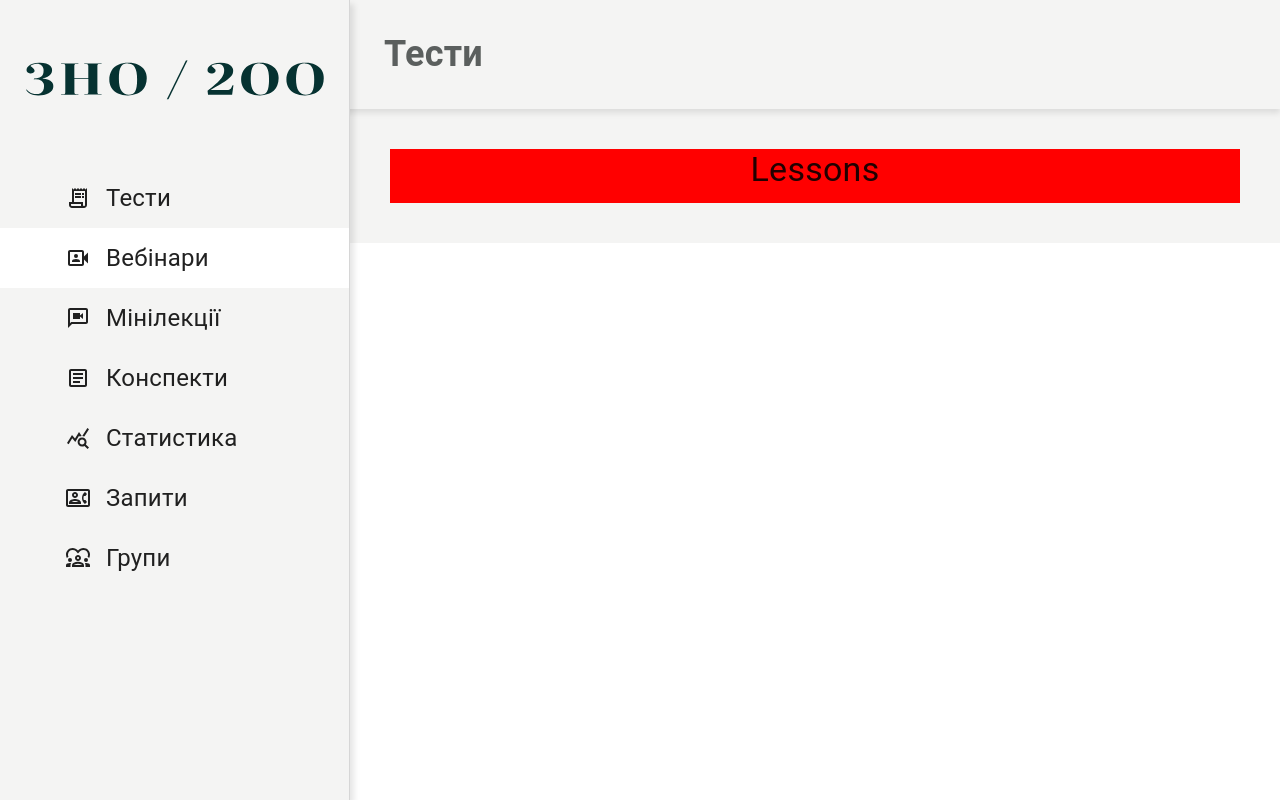
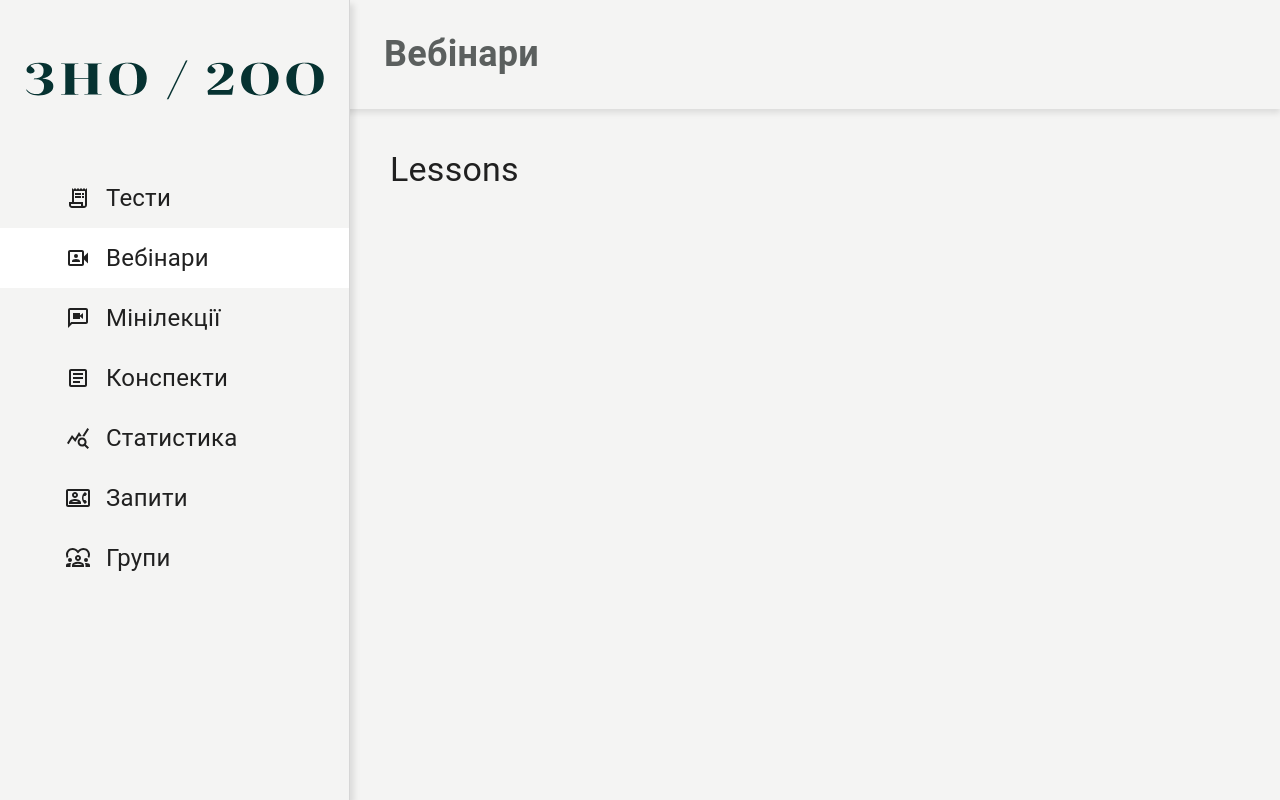
Before and after one commit to ShakunIlya74/znona200_fe, a React (Create React App) app: page /webinars in a window 1280 px wide. Built offline with nearby package versions, Linux system fonts and the light colour scheme; no server answers.

Commit message:
flex grow the box to te 100vh

```diff
--- a/src/App.tsx
+++ b/src/App.tsx
@@ -18,8 +18,50 @@ const isAuthenticated = true; // Set to `true` for logged-in state
 
 const withLayout = (Component: React.ComponentType) => () => (
   <>
-    <Header />
-    <Component />
+    <Box sx={{ display: 'flex', flexDirection: 'column', height: '100vh', backroundcolor: '#f4f4f3' }}>
+      <Header />
+      <Box sx={{ flex: 1, height: '100%', }}>
+        <Box
+          sx={{
+            display: 'flex',
+            flexDirection: 'column',
+            backgroundColor: '#f4f4f3',
+            flex: 1, // Allow this container to grow and fill the available space
+            height: '100%', // Use the full height of the viewport
+          }}
+        >
+          <Box
+            sx={{
+              display: 'flex',
+              flexDirection: 'row',
+              width: '100%',
+              flex: 1,
+            }}
+          >
+            <Box
+              sx={{
+                minWidth: { md: '350px', xs: 0 },
+                // Use flex "none" if you don’t want this side panel to grow
+                flex: 'none',
+                backgroundColor: 'white',
+              }}
+            >
+              {/* Side content goes here */}
+            </Box>
+            <Box
+              sx={{
+                width: '100%',
+                p: 5,
+                flex: 1, // This area fills the rest of the space
+              }}
+            >
+              <Component />
+            </Box>
+          </Box>
+        </Box>
+
+      </Box>
+    </Box>
   </>
 );
 
@@ -59,7 +101,7 @@ const App: React.FC = () => {
     },
     {
       path: '/login',
-      element: <LoginPage  setLoggedIn={setLoggedIn} />,
+      element: <LoginPage setLoggedIn={setLoggedIn} />,
     },
     {
       path: '/menu',
--- a/src/components/Header.tsx
+++ b/src/components/Header.tsx
@@ -24,6 +24,17 @@ import ArticleOutlinedIcon from '@mui/icons-material/ArticleOutlined';
 import QueryStatsOutlinedIcon from '@mui/icons-material/QueryStatsOutlined';
 import ContactPhoneOutlinedIcon from '@mui/icons-material/ContactPhoneOutlined';
 import Diversity1OutlinedIcon from '@mui/icons-material/Diversity1Outlined';
+
+// Add the dictionary for menu titles
+const menuTitles: Record<string, string> = {
+  tests: "Тести",
+  webinars: "Вебінари",
+  miniLectures: "Мінілекції",
+  notes: "Конспекти",
+  statistics: "Статистика",
+  queries: "Запити",
+  groups: "Групи"
+};
 
 function Header() {
   const theme = useTheme();
@@ -172,11 +183,11 @@ function Header() {
             backgroundColor: '#f4f4f3',
           }}
         >
-          <Typography
+          <Typography id='page-title'
             variant="h6"
             sx={{ fontSize: '36px', flexGrow: 1, color: '#5b5f5e', pl: { xs: 0, md: 40 } }}
           >
-            Тести
+            {menuTitles[selectedMenu]}
           </Typography>
 
           {/* Hamburger icon for mobile */}
--- a/src/pages/LessonsPage.tsx
+++ b/src/pages/LessonsPage.tsx
@@ -2,28 +2,14 @@ import React from 'react';
 import { Container, Box, Typography } from '@mui/material';
 
 const LessonsPage: React.FC = () => {
-  return (
-    <Box sx={{
-      display: 'flex', flexDirection: 'row',
-      alignItems: 'left'
-    }}>
-      <Box sx={{ display: 'flex', flexDirection: 'row', width: '100%', height: '100%' }}>
-        <Box sx={{ minWidth: {md:'350px', xs: 0}, height: '100%', backgroundColor: 'white' }}>
-        </Box>
-        <Box sx={{ width: '100%', height: '100%', backgroundColor: '#f4f4f3', p: 5 }}>
-          <Box sx={{
-            display: 'flex', flexDirection: 'column',
-            alignItems: 'center', justifyContent: 'center', width: '100%', height: '100%',
-            backgroundColor: 'red'
-          }}>
+    return (
+        <>
             <Typography variant="h4" gutterBottom>
-              Lessons
+                Lessons
             </Typography>
-          </Box>
-        </Box>
-      </Box>
-    </Box>
-  );
+            {/* More content can go here */}
+        </>
+    );
 };
 
 export default LessonsPage;
--- a/src/pages/TestsPage.tsx
+++ b/src/pages/TestsPage.tsx
@@ -1,23 +1,14 @@
 import React from 'react';
-import { Container, Box, Typography } from '@mui/material';
+import { Box, Typography } from '@mui/material';
 
 const TestsPage: React.FC = () => {
     return (
-        <Box sx={{
-            display: 'flex', flexDirection: 'row',
-            alignItems: 'left',
-
-        }}>
-            <Box sx={{ display: 'flex', flexDirection: 'row', width: '100%', minHeight: '100%'}}>
-                <Box sx={{ minWidth: { md: '350px', xs: 0 }, height: '100%', backgroundColor: 'white' }}>
-                </Box>
-                <Box sx={{ width: '100%', backgroundColor: '#f4f4f3', p: 5 }}>
-                    <Typography variant="h4" gutterBottom>
-                        Tests
-                    </Typography>
-                </Box>
-            </Box>
-        </Box>
+        <>
+            <Typography variant="h4" gutterBottom>
+                Tests
+            </Typography>
+            {/* More content can go here */}
+        </>
     );
 };
 
```
